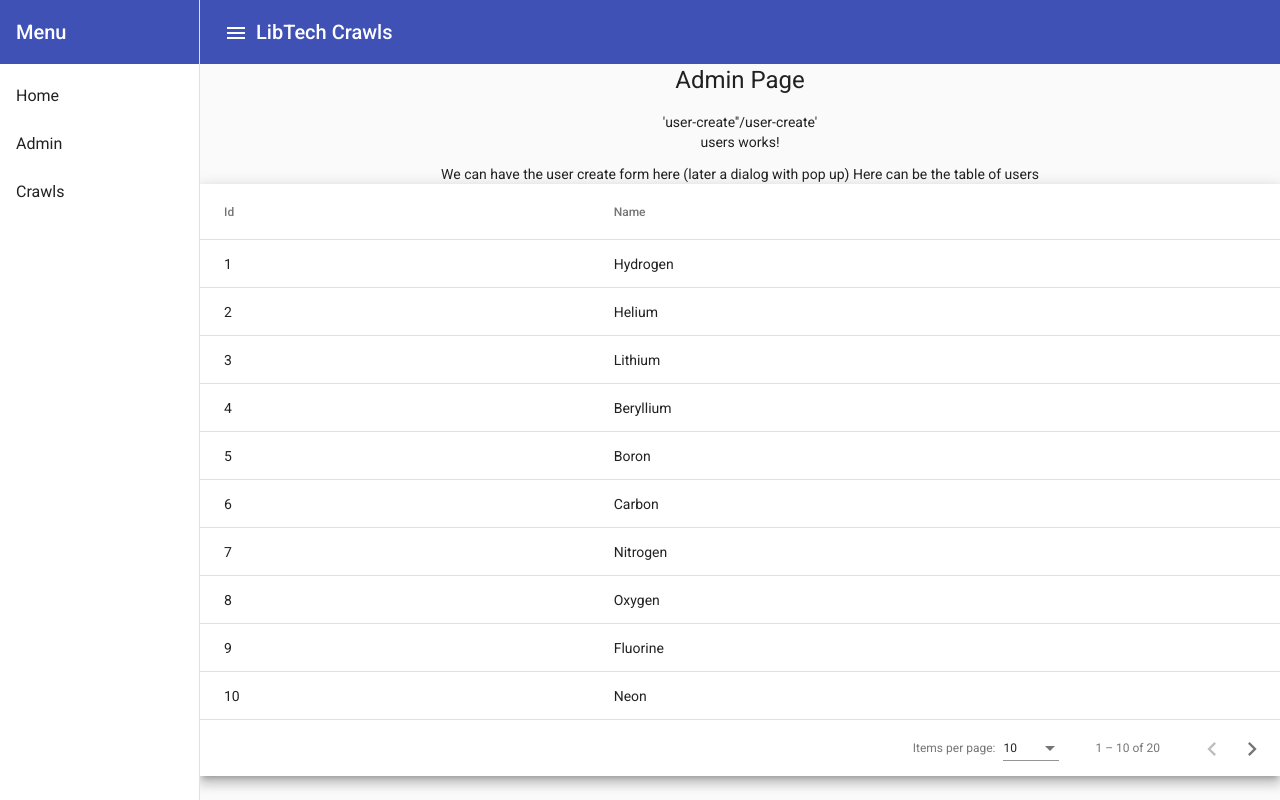
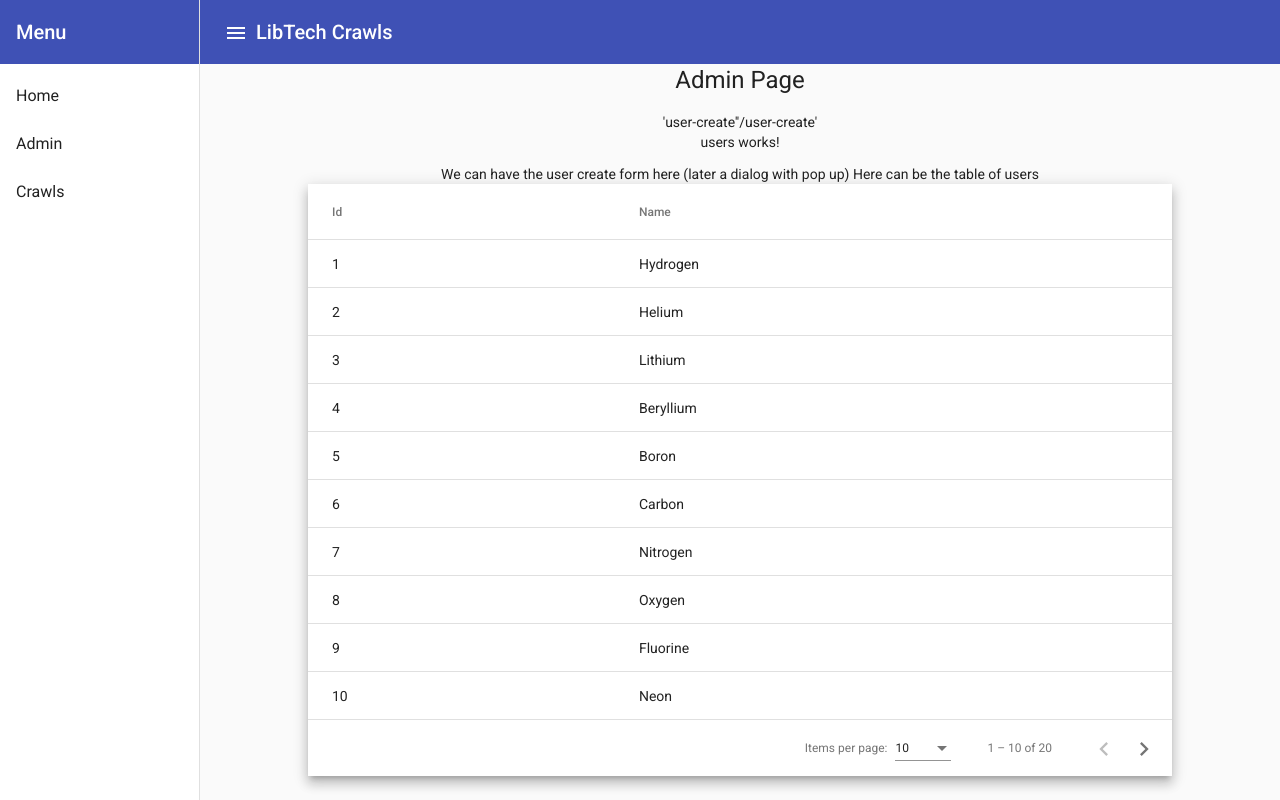
Before and after one commit to rajesh241/libtechIndia, an Angular app in the folder frontend/libtech/: page /#/admin in a window 1280 px wide. Built offline with nearby package versions, Linux system fonts and the light colour scheme.

Commit message:
Attempt to add filter failed. Revisit later. Adjusted table appearance and Admin Page

```diff
--- a/frontend/libtech/src/app/core/services/auth.service.ts
+++ b/frontend/libtech/src/app/core/services/auth.service.ts
@@ -10,7 +10,7 @@ export class AuthService {
   }
 
   isAuthenticated() {
-    console.log('AuthService.isAuthenticated()');
+    // console.log('AuthService.isAuthenticated()');
     return true;
   }
 
--- a/frontend/libtech/src/app/pages/admin/admin.component.html
+++ b/frontend/libtech/src/app/pages/admin/admin.component.html
@@ -2,5 +2,7 @@
   <h1>Admin Page</h1>
   'user-create''/user-create'
   <app-users></app-users>
-  <user-list></user-list>
+  <div class="container">
+    <user-list></user-list>
+  </div>
 </div>
--- a/frontend/libtech/src/app/pages/users/components/user-list/user-list.component.html
+++ b/frontend/libtech/src/app/pages/users/components/user-list/user-list.component.html
@@ -1,4 +1,9 @@
 <div class="mat-elevation-z8" padding="0 5px">
+  <!-- After login in form perhaps
+  <mat-form-field>
+    <input (keyup)="universalFilter($event.target.value)" matInput placeholder="Universal Filter">
+  </mat-form-field>
+  -->
   <table mat-table class="full-width-table" matSort aria-label="Elements">
     <!-- Id Column -->
     <ng-container matColumnDef="id">
@@ -13,7 +18,7 @@
     </ng-container>
 
     <tr mat-header-row *matHeaderRowDef="displayedColumns"></tr>
-    <tr mat-row *matRowDef="let row; columns: displayedColumns;"></tr>
+    <tr mat-row (click)="rowClicked(row)" *matRowDef="let row; columns: displayedColumns;"></tr>
   </table>
 
   <mat-paginator #paginator
--- a/frontend/libtech/src/app/pages/users/components/user-list/user-list.component.ts
+++ b/frontend/libtech/src/app/pages/users/components/user-list/user-list.component.ts
@@ -19,12 +19,23 @@ export class UserListComponent implements AfterViewInit, OnInit {
   displayedColumns = ['id', 'name'];
 
   ngOnInit() {
+    console.log(`UserListComponent.ngOnInit()`);
     this.dataSource = new UserListDataSource();
   }
 
   ngAfterViewInit() {
+    console.log(`UserListComponent.ngAfterViewInit()`);
     this.dataSource.sort = this.sort;
     this.dataSource.paginator = this.paginator;
     this.table.dataSource = this.dataSource;
   }
+
+  rowClicked(row) {
+    console.log(`UserListComponent.rowClicked(${row})`, row);
+  }
+
+  universalFilter(filterValue: string) {
+    console.log(`UserListComponent.universalFilter(${filterValue})`);
+    // MatDataSource has filter FIXME - this.dataSource.filter = filterValue.trim().toLowerCase();
+  }
 }
--- a/frontend/libtech/src/styles.scss
+++ b/frontend/libtech/src/styles.scss
@@ -2,3 +2,7 @@
 
 html, body { height: 100%; }
 body { margin: 0; font-family: Roboto, "Helvetica Neue", sans-serif; }
+
+.container {
+  width: 80%;
+}
```
